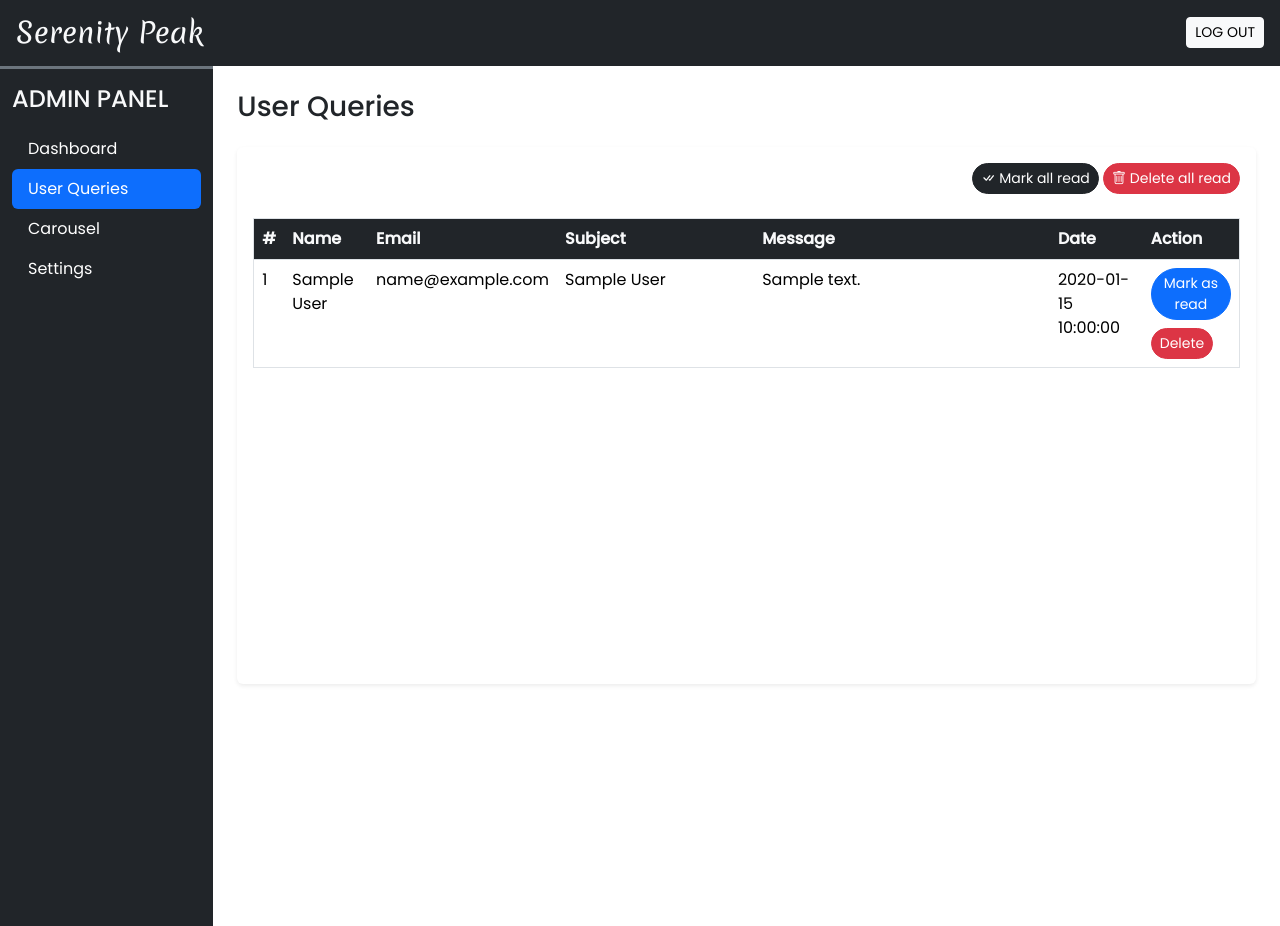
After one commit to Ashikpoojary/Web-Development, a PHP site: page /Web-Development/admin/user_queries.php in a window 1280 px wide. The commit adds this page. Run offline with PHP 8.4, Linux system fonts and the light colour scheme; the visitor is signed in with stand-in values (Sample User, id 1); tables that the repository leaves empty or names only in its code hold one stand-in row (values such as "Sample post").

Commit message:
User-Query-Backend

```diff
--- a/HOTEL MANAGEMENT/admin/css/styles.css
+++ b/HOTEL MANAGEMENT/admin/css/styles.css
@@ -52,6 +52,26 @@ input[type=number] {
     z-index:11;
 }
 
+/* width */
+::-webkit-scrollbar {
+    width: 10px;
+  }
+
+  /* Track */
+  ::-webkit-scrollbar-track {
+    background: #f1f1f1;
+  }
+
+  /* Handle */
+  ::-webkit-scrollbar-thumb {
+    background: #2c2c2de6;
+  }
+
+  /* Handle on hover */
+  ::-webkit-scrollbar-thumb:hover {
+    background: #d1cbcb;
+  }
+
 @media screen and (max-width:991px){
     #dashboard-menu{
         height:auto;
--- a/HOTEL MANAGEMENT/admin/partials/header.php
+++ b/HOTEL MANAGEMENT/admin/partials/header.php
@@ -17,7 +17,7 @@
                         <a class="nav-link text-white" href="dashboard.php">Dashboard</a>
                     </li>
                     <li class="nav-item">
-                        <a class="nav-link text-white" href="rooms.php">Rooms</a>
+                        <a class="nav-link text-white" href="user_queries.php">User Queries</a>
                     </li>
                     <li class="nav-item">
                         <a class="nav-link text-white" href="carousel.php">Carousel</a>
--- /dev/null
+++ b/HOTEL MANAGEMENT/admin/user_queries.php
@@ -0,0 +1,144 @@
+<?php
+require('partials/essentials.php');
+require('partials/db_config.php');
+adminLogin();
+
+if(isset($_GET['seen'])){
+    $frm_data = filteration($_GET);
+
+    if($frm_data['seen']=='all')
+    {
+        $q = "UPDATE `user_queries` SET `seen`=?";
+        $values = [1];
+        if(update_query($q,$values,'i')){
+            alert('success','Marked all as read');
+        }
+        else{
+            alert('error','Operation Failed');
+        }
+    }
+    else
+    {
+        $q = "UPDATE `user_queries` SET `seen`=? WHERE `sr_no`=?";
+        $values = [1,$frm_data['seen']];
+        if(update_query($q,$values,'ii')){
+            alert('success','Marked as read');
+        }
+        else{
+            alert('error','Operation Failed');
+        }
+    }
+}
+
+if(isset($_GET['del'])){
+    $frm_data = filteration($_GET);
+
+    if($frm_data['del']=='all')
+    {
+        $q = "DELETE FROM `user_queries`";
+        if(mysqli_query($con,$q)){
+            alert('success','All Data deleted');
+        }
+        else{
+            alert('error','Operation Failed');
+        }
+    }
+    else
+    {
+        $q = "DELETE FROM `user_queries` WHERE `sr_no`=?";
+        $values = [$frm_data['del']];
+        if(delete_query($q,$values,'i')){
+            alert('success','Data deleted');
+        }
+        else{
+            alert('error','Operation Failed');
+        }
+    }
+}
+
+?>
+<!DOCTYPE html>
+<html lang="en">
+
+<head>
+    <meta charset="UTF-8">
+    <meta name="viewport" content="width=device-width, initial-scale=1.0">
+    <title>Admin Panel - User Queries</title>
+    <?php require('partials/links.php');?>
+
+</head>
+
+<body class="bg-white">
+
+    <?php require('partials/header.php');?>
+    <?php require('partials/scripts.php');?>
+
+    <div class="container-fluid " id="main-content">
+        <div class="row">
+            <div class="col-lg-10 ms-auto p-4 overflow-hidden">
+                <h3 class="mb-4">User Queries</h3>
+
+                <div class="card border-0 shadow-sm mb-4">
+                    <div class="card-body">
+
+                        <div class="text-end mb-4">
+                            <a href="?seen=all" class="btn btn-dark rounded-pill shadow-none btn-sm">
+                                <i class="bi bi-check-all"> </i>Mark all read</a>
+                            <a href="?del=all" class="btn btn-danger rounded-pill shadow-none btn-sm">
+                                <i class="bi bi-trash"> </i>Delete all read</a>
+                        </div>
+
+                        <div class="table-responsive-md" style="height:450px; overflow-y:scroll; ">
+                            <table class="table table-hover border">
+                                <thead class="sticky-top">
+                                    <tr>
+                                        <th class="bg-dark text-light" scope="col">#</th>
+                                        <th class="bg-dark text-light" scope="col">Name</th>
+                                        <th class="bg-dark text-light" scope="col">Email</th>
+                                        <th class="bg-dark text-light" scope="col" width="20%">Subject</th>
+                                        <th class="bg-dark text-light" scope="col" width="30%">Message</th>
+                                        <th class="bg-dark text-light" scope="col">Date</th>
+                                        <th class="bg-dark text-light" scope="col">Action</th>
+                                    </tr>
+                                </thead>
+                                <tbody>
+                                    <?php
+                                    $q = "SELECT * FROM `user_queries` ORDER BY `sr_no` DESC";
+                                    $data = mysqli_query($con,$q);
+                                    $i = 1;
+
+                                    while($row = mysqli_fetch_assoc($data)){
+                                        $seen='';
+                                        if($row['seen']!=1){
+                                            $seen= "<a href='?seen=$row[sr_no]' class='btn btn-sm rounded-pill btn-primary'>Mark as read</a>";
+                                        }
+                                        $seen.="<a href='?del=$row[sr_no]' class='btn btn-sm rounded-pill btn-danger mt-2'>Delete</a>";
+                                        echo<<<query
+                                        <tr>
+                                        <td>$i</td>
+                                        <td>$row[name]</td>
+                                        <td>$row[email]</td>
+                                        <td>$row[subject]</td>
+                                        <td>$row[message]</td>
+                                        <td>$row[date]</td>
+                                        <td>$seen</td>
+                                        </tr>
+                                        query;
+                                        $i++;
+                                    }
+                                    ?>
+                                </tbody>
+                            </table>
+                        </div>
+
+                    </div>
+                </div>
+
+            </div>
+        </div>
+    </div>
+
+
+</body>
+
+</html>
--- a/HOTEL MANAGEMENT/css/styles.css
+++ b/HOTEL MANAGEMENT/css/styles.css
@@ -39,3 +39,9 @@ input[type=number] {
     margin:0 auto;
     height:1.7px;
 }
+
+.custom-alert{
+    position: fixed;
+    top:80px;
+    right:25px;
+}
```
Also changed, not shown: HOTEL MANAGEMENT/contact.php (+32 -8 lines), HOTEL MANAGEMENT/images/carousel/IMG_17352.png (added), HOTEL MANAGEMENT/images/carousel/IMG_41943.png (added), HOTEL MANAGEMENT/images/carousel/IMG_46086.jpg (deleted), HOTEL MANAGEMENT/images/carousel/IMG_56817.png (added), HOTEL MANAGEMENT/images/carousel/IMG_67360.png (added), 2 other files.
